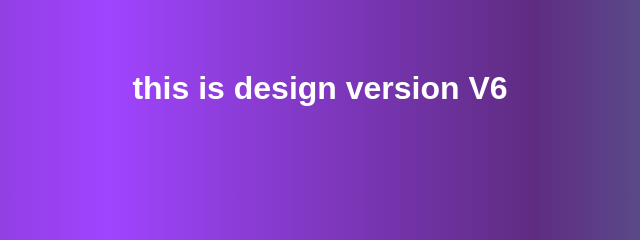
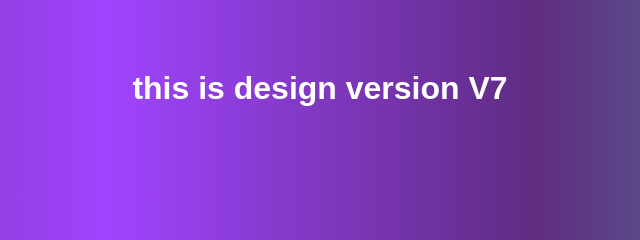
Before and after one commit to shpoojagit/myRepo, a plain HTML site: page index.html in a window 1280 px wide. Shown: the part 312-552 px from the top of the page, 320-960 px from the left. Drawn offline with Linux system fonts and the light colour scheme.

Commit message:
change to v7

```diff
--- a/index.html
+++ b/index.html
@@ -7,6 +7,6 @@
     <title>Document</title>
 </head>
 <body>
-   <h1>this is design version V6</h1>
+   <h1>this is design version V7</h1>
 </body>
 </html>
```
